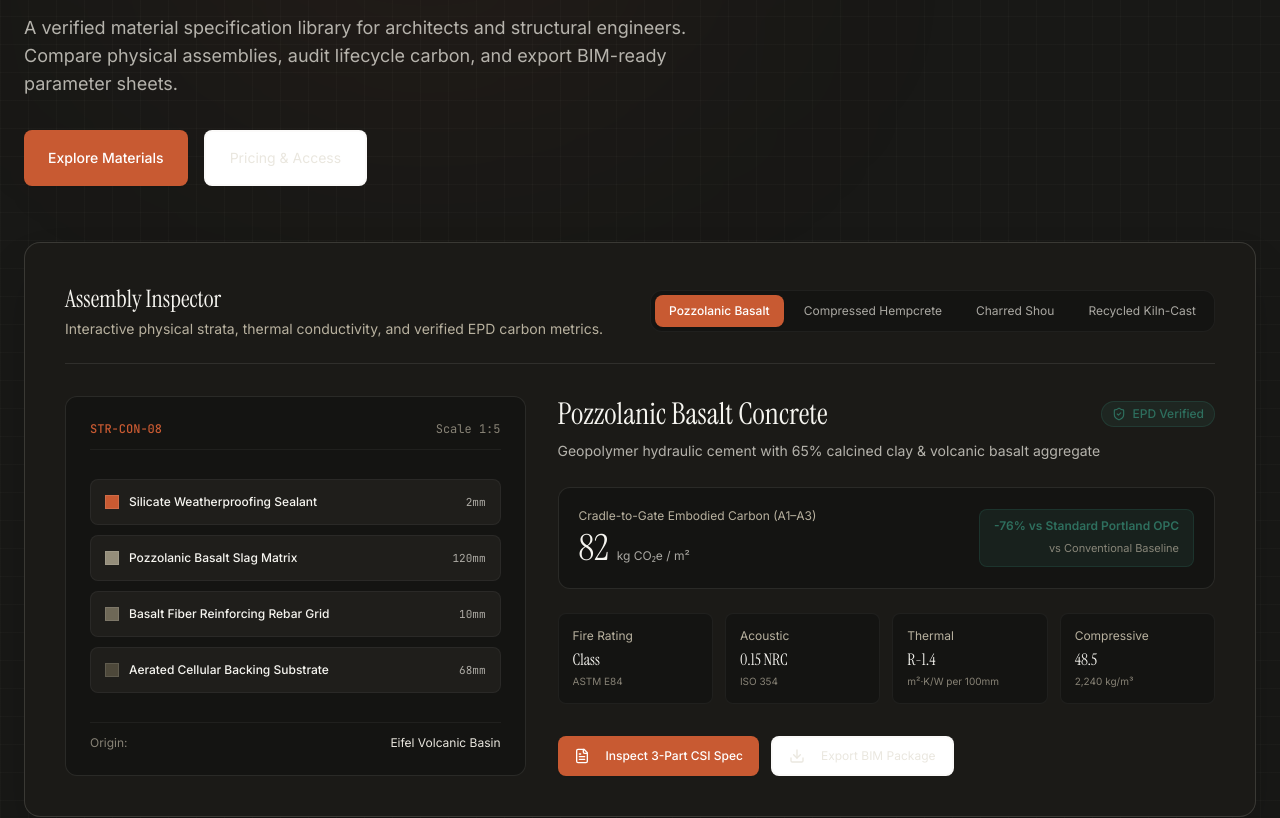
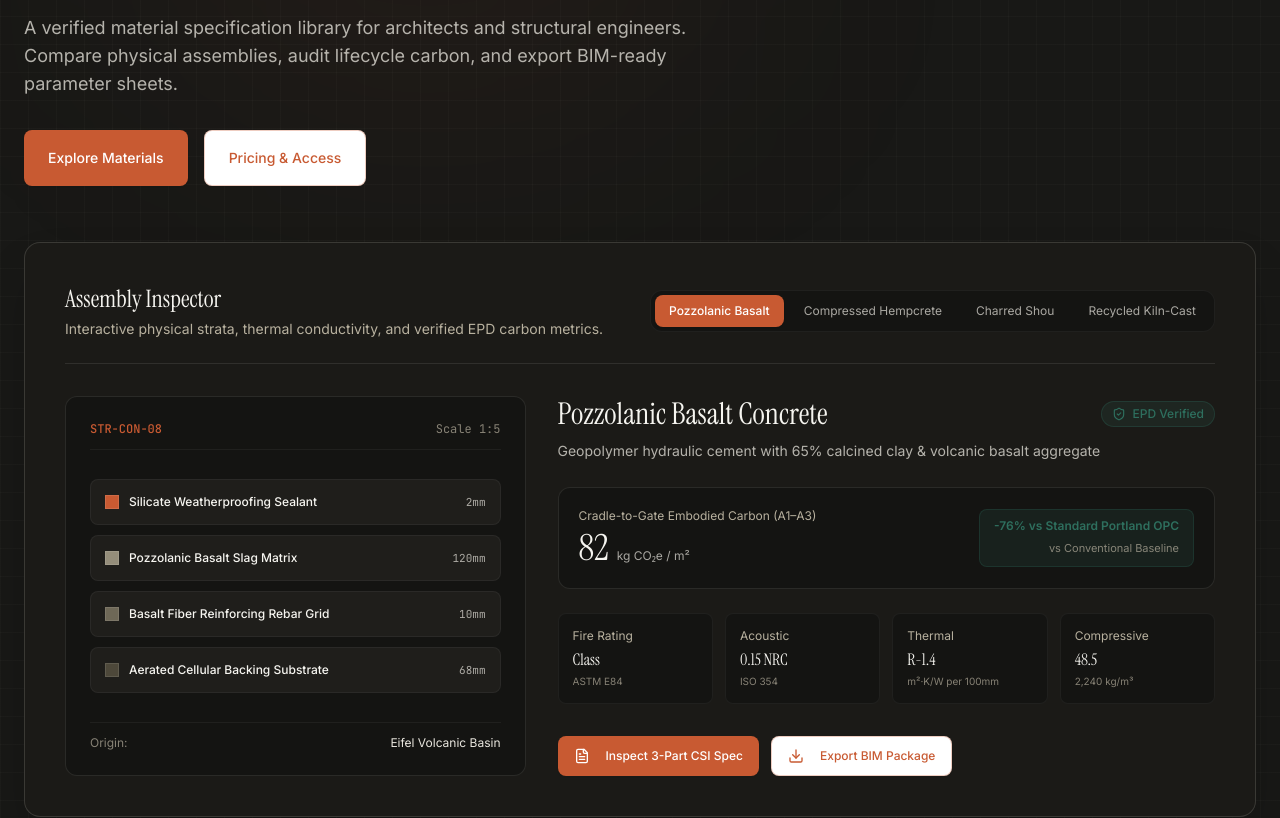
Before and after one commit to Annyxtopheles/archivest, a React (Vite) app: page / in a window 1280 px wide. Shown: the part 320-1138 px from the top of the page. Built offline with nearby package versions, Linux system fonts and the light colour scheme.

Commit message:
style: update unfocused white CTAs with high-contrast orange text

```diff
--- a/src/components/BimVaultModal.tsx
+++ b/src/components/BimVaultModal.tsx
@@ -239,7 +239,7 @@ export const BimVaultModal: React.FC<BimVaultModalProps> = ({ open, onOpenChange
             size="sm"
             variant="outline"
             onClick={handleCopyAddIn}
-            className="border-[#EAE7DF]/20 text-[#EAE7DF] hover:bg-[#EAE7DF]/10 font-mono text-xs uppercase tracking-wider"
+            className="bg-white text-[#C85A32] hover:bg-[#FAF9F5] hover:text-[#A64522] border border-[#C85A32]/30 font-mono text-xs uppercase tracking-wider font-medium transition-all"
           >
             {copiedSnippet ? (
               <>
--- a/src/components/Header.tsx
+++ b/src/components/Header.tsx
@@ -157,7 +157,7 @@ const Header = () => {
                         setIsOpen(false);
                         handleOpenBimVault();
                       }}
-                      className="w-full border-[#EAE7DF]/20 text-[#EAE7DF] font-sans text-xs font-normal rounded-lg py-2.5 h-auto"
+                      className="w-full bg-white text-[#C85A32] hover:bg-[#FAF9F5] hover:text-[#A64522] border border-[#C85A32]/30 font-sans text-xs font-medium rounded-lg py-2.5 h-auto transition-all"
                     >
                       Access BIM Vault
                     </Button>
--- a/src/components/Hero.tsx
+++ b/src/components/Hero.tsx
@@ -193,7 +193,7 @@ const Hero = () => {
               size="lg"
               variant="outline"
               asChild
-              className="border-[#EAE7DF]/20 text-[#EAE7DF] hover:bg-white/5 hover:text-white font-sans text-sm font-normal px-6 py-3 rounded-lg"
+              className="bg-white text-[#C85A32] hover:bg-[#FAF9F5] hover:text-[#A64522] border border-[#C85A32]/30 font-sans text-sm font-medium px-6 py-3 rounded-lg shadow-sm transition-all"
             >
               <a href="#pricing">Pricing &amp; Access</a>
             </Button>
@@ -366,7 +366,7 @@ const Hero = () => {
                   size="sm"
                   variant="outline"
                   onClick={() => setBimVaultOpen(true)}
-                  className="border-[#EAE7DF]/20 text-[#EAE7DF] hover:bg-white/5 hover:text-white font-sans text-xs font-normal px-4 py-2.5 rounded-lg transition-all"
+                  className="bg-white text-[#C85A32] hover:bg-[#FAF9F5] hover:text-[#A64522] border border-[#C85A32]/30 font-sans text-xs font-medium px-4 py-2.5 rounded-lg shadow-sm transition-all"
                 >
                   <Download className="w-3.5 h-3.5 mr-2" />
                   Export BIM Package
--- a/src/components/MaterialCatalogExplorer.tsx
+++ b/src/components/MaterialCatalogExplorer.tsx
@@ -670,7 +670,7 @@ export const MaterialCatalogExplorer: React.FC = () => {
                     size="sm"
                     variant="outline"
                     onClick={() => handleQuickCopyParam(item)}
-                    className="flex-1 border-[#EAE7DF]/20 text-[#EAE7DF] font-sans text-xs"
+                    className="flex-1 bg-white text-[#C85A32] hover:bg-[#FAF9F5] hover:text-[#A64522] border border-[#C85A32]/30 font-sans text-xs font-medium transition-all"
                   >
                     Copy IFC4
                   </Button>
--- a/src/components/SpecSheetModal.tsx
+++ b/src/components/SpecSheetModal.tsx
@@ -330,7 +330,7 @@ PART 3 - EXECUTION
               size="sm"
               variant="outline"
               onClick={handleCopy}
-              className="border-[#EAE7DF]/20 text-[#EAE7DF] hover:bg-[#EAE7DF]/10 font-mono text-xs uppercase"
+              className="bg-white text-[#C85A32] hover:bg-[#FAF9F5] hover:text-[#A64522] border border-[#C85A32]/30 font-mono text-xs uppercase font-medium transition-all"
             >
               {copied ? (
                 <>
@@ -348,7 +348,7 @@ PART 3 - EXECUTION
               size="sm"
               variant="outline"
               onClick={handleDownloadSpec}
-              className="border-[#EAE7DF]/20 text-[#EAE7DF] hover:bg-[#EAE7DF]/10 font-mono text-xs uppercase"
+              className="bg-white text-[#C85A32] hover:bg-[#FAF9F5] hover:text-[#A64522] border border-[#C85A32]/30 font-mono text-xs uppercase font-medium transition-all"
             >
               <Download className="w-3.5 h-3.5 mr-1.5" />
               Download .spec
--- a/src/components/ui/button.tsx
+++ b/src/components/ui/button.tsx
@@ -10,11 +10,11 @@ const buttonVariants = cva(
   {
     variants: {
       variant: {
-        default: "bg-[#36FF9B] text-[#081813] font-semibold hover:bg-[#2ee588] shadow-[0_0_15px_rgba(54,255,155,0.3)]",
+        default: "bg-[#C85A32] text-white font-medium hover:bg-[#A64522] shadow-sm transition-all duration-200",
         destructive:
           "bg-destructive text-destructive-foreground hover:bg-destructive/90",
         outline:
-          "border-2 border-white bg-white text-black hover:bg-gray-100 transition-all duration-300",
+          "border border-[#C85A32]/30 bg-white text-[#C85A32] hover:bg-[#FAF9F5] hover:text-[#A64522] transition-all duration-200 font-medium",
         secondary:
           "bg-secondary text-secondary-foreground hover:bg-secondary/80",
         ghost: "hover:bg-accent hover:text-accent-foreground",
```
